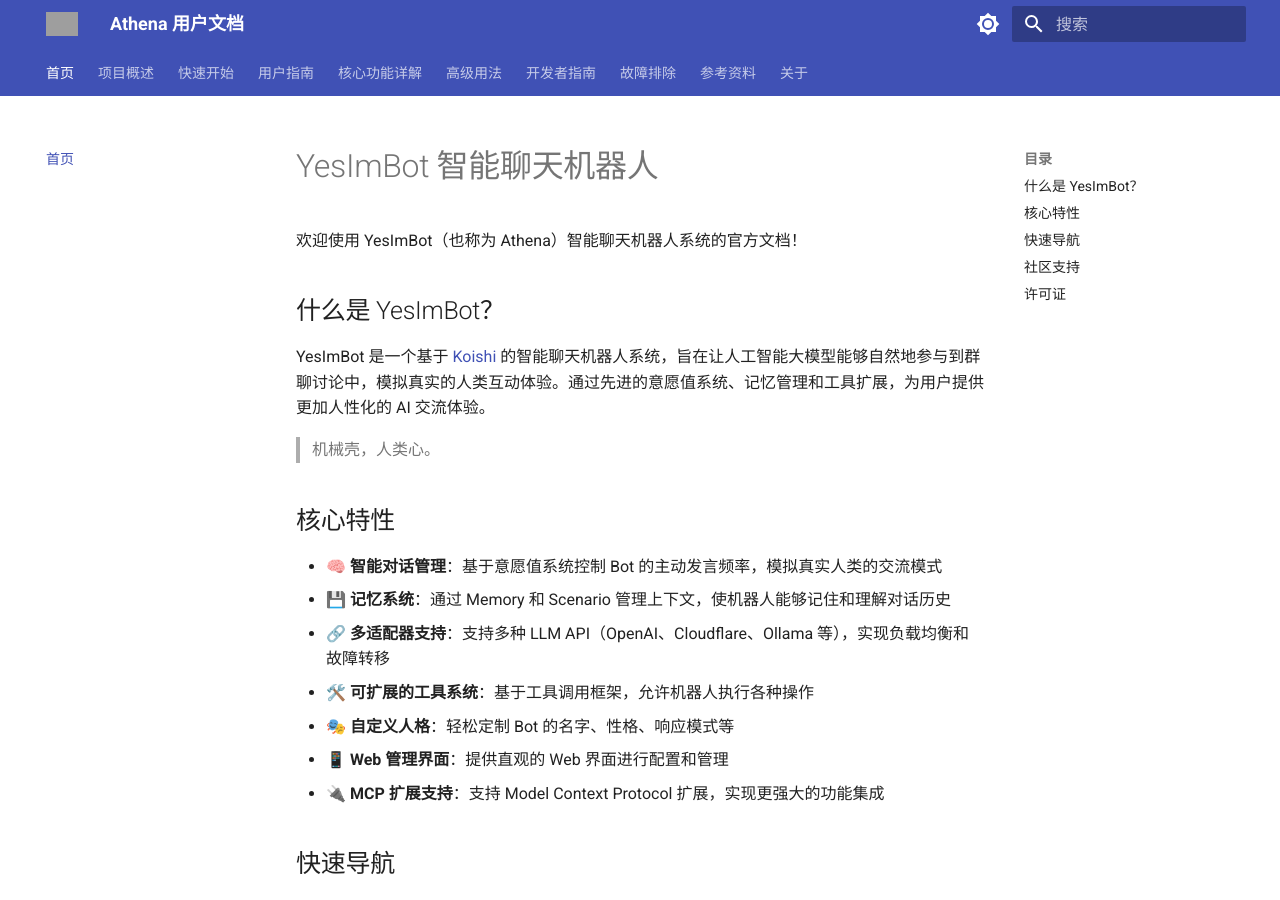
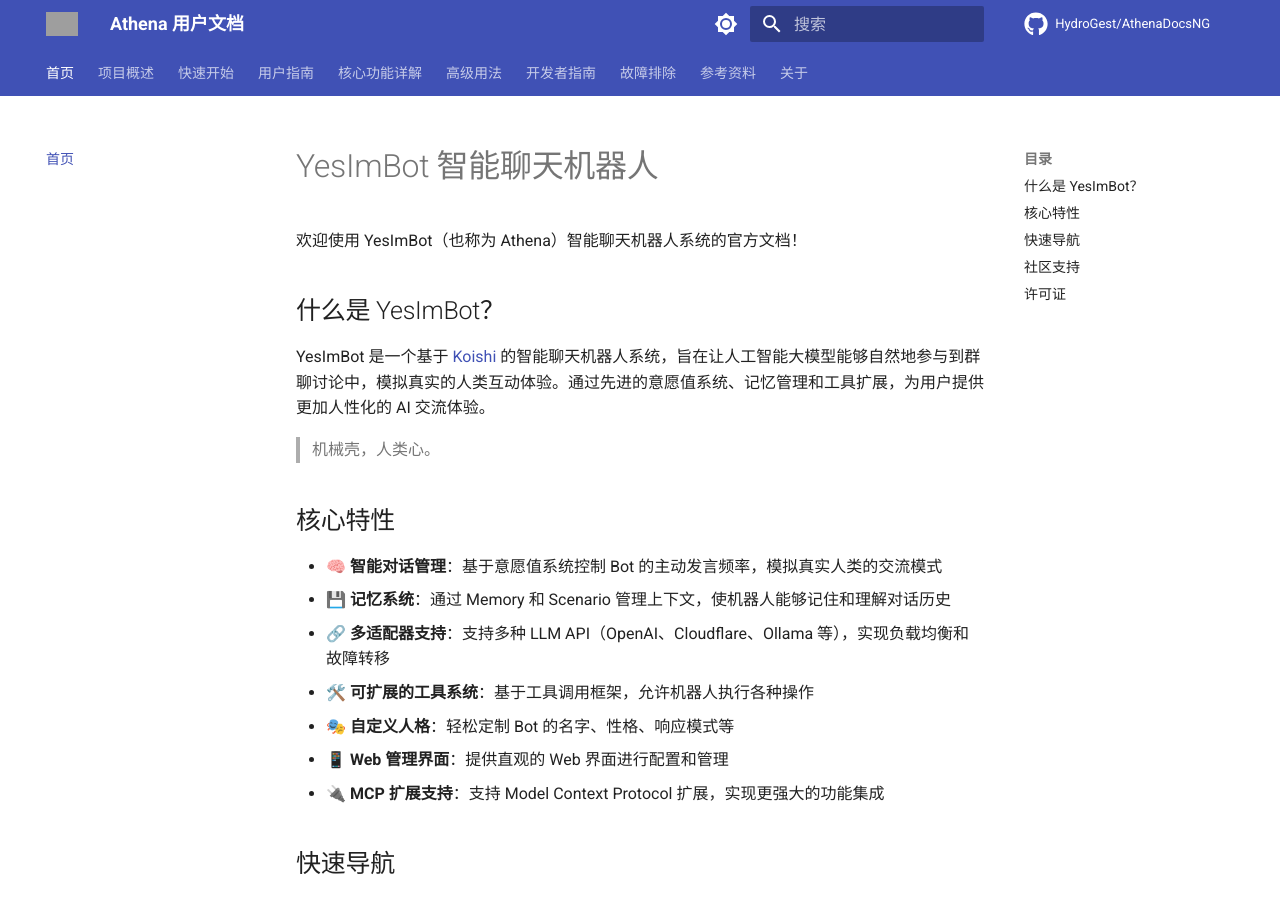
Before and after one commit to HydroGest/AthenaDocsNG, an MkDocs documentation site: the page built from docs/index.md, in a window 1280 px wide and 900 px high. Built offline with MkDocs 1.6.1 and Material for MkDocs 9.7.7, drawn with Linux system fonts in a browser that asks for light colours; comment, search, counter and statistics services are not loaded; grey boxes are pictures that could not be loaded.

Commit message:
添加文档编辑链接

```diff
--- a/mkdocs.yml
+++ b/mkdocs.yml
@@ -1,5 +1,9 @@
 site_name: Athena 用户文档
 site_url: https://docs.yesimbot.chat/
+
+repo_url: https://github.com/HydroGest/AthenaDocsNG
+repo_name: HydroGest/AthenaDocsNG
+edit_uri: edit/main/docs/
 
 theme:
   name: material
--- /dev/null
+++ b/requirements.txt
@@ -0,0 +1,3 @@
+mkdocs~=1.6.1
+mkdocs-material~=9.6.14
+mkdocs-material-extensions~=1.3.1
```
